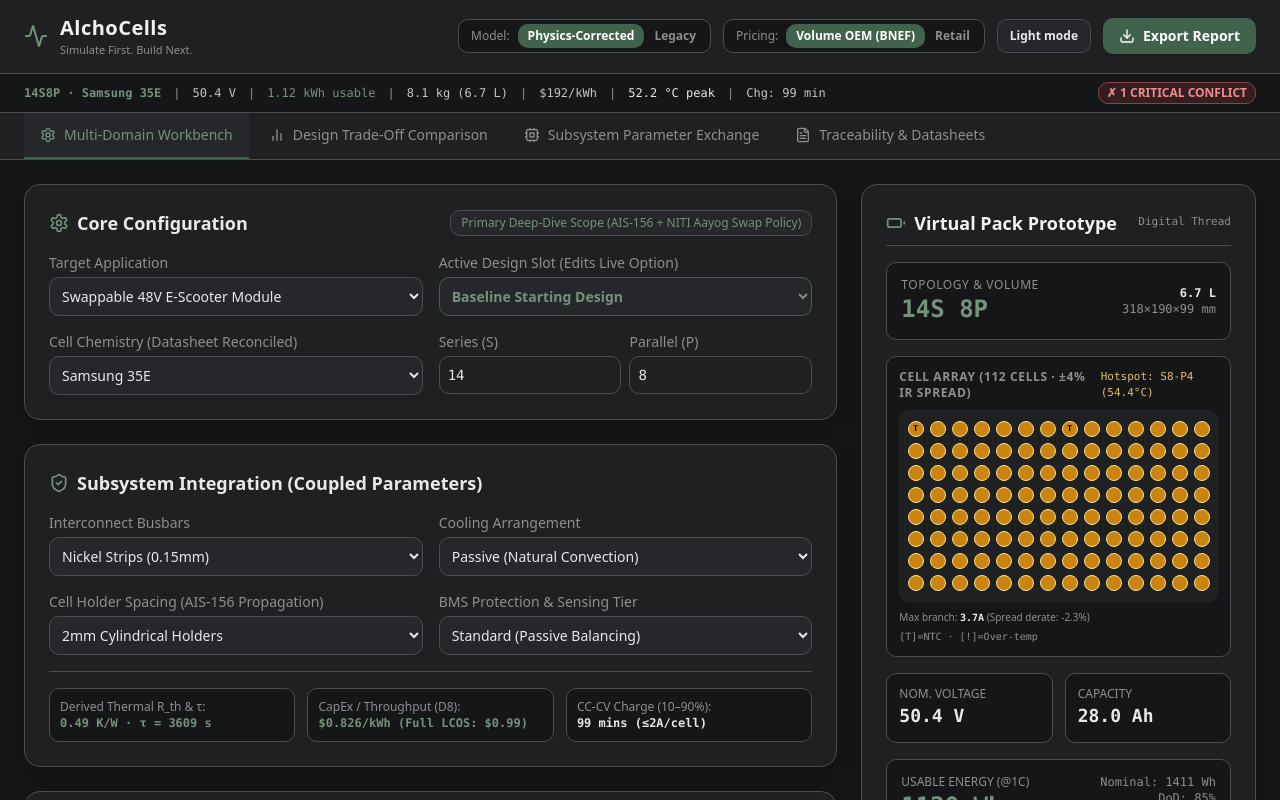
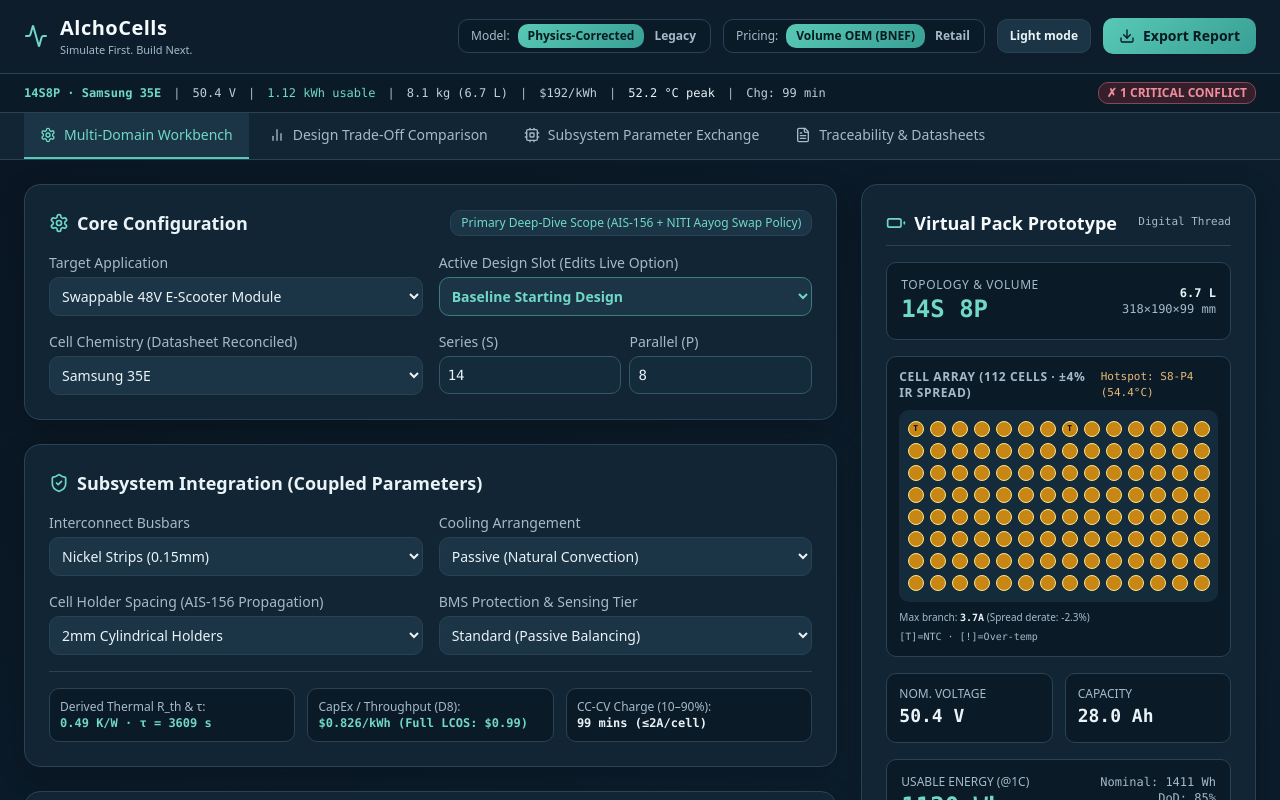
Before and after one commit to aryadityasaha2007-dot/alchocells, a React (Vite) app: page / in a window 1280 px wide. Shown: the top 800 px of the page. Built offline with nearby package versions, Linux system fonts and the light colour scheme.

Commit message:
Update index.css

```diff
--- a/src/index.css
+++ b/src/index.css
@@ -1,159 +1,189 @@
+
 
 @tailwind base;
 @tailwind components;
 @tailwind utilities;
 
-/* ===== Palette =====
-   Canvas   #151618   Cards  #1E2022
-   Titanium #8E8E93   Sage   #42634B
-   Text     #E8E9EB   Border #4A4D53
+/* ===== MIDNIGHT OCEAN THEME =====
+   Canvas       #091521
+   Cards        #122535
+   Inner        #1B3446
+   Borders      #294354
+   Text         #EAF3F7
+   Secondary    #A5BAC8
+   Primary      #58C9B5
+   Highlight    #E4B979
 */
+
+:root {
+  color-scheme: dark;
+}
 
 body {
   font-family: 'Plus Jakarta Sans', system-ui, sans-serif;
-  background: #151618 !important;
-  color: #E8E9EB;
+  background: #091521 !important;
+  color: #EAF3F7;
 }
 
 /* canvas, header, tab bar */
 .min-h-screen {
-  background: #151618 !important;
-  color: #E8E9EB;
+  background: linear-gradient(145deg, #091521, #0D1E2D 55%, #0A1824) !important;
+  color: #EAF3F7;
 }
 
 header.bg-slate-900 {
-  background: #1E2022 !important;
-  border-color: #4A4D53 !important;
+  background: #0D1D2B !important;
+  border-color: #294354 !important;
 }
 
 [role="tablist"] {
-  background: #1E2022 !important;
-  border-color: #4A4D53 !important;
+  background: #122535 !important;
+  border-color: #294354 !important;
 }
 
 /* cards and inner boxes */
 .bg-slate-900 {
-  background-color: #1E2022 !important;
+  background-color: #122535 !important;
 }
 
-.bg-slate-950, .bg-slate-950\/60, .bg-slate-950\/50 {
-  background-color: #151618 !important;
+.bg-slate-950,
+.bg-slate-950\/60,
+.bg-slate-950\/50 {
+  background-color: #0B1A27 !important;
 }
 
 .bg-slate-900\/90 {
-  background-color: #1E2022 !important;
+  background-color: #142B3C !important;
 }
 
-.bg-slate-800, .bg-slate-800\/50 {
-  background-color: #25272A !important;
+.bg-slate-800,
+.bg-slate-800\/50 {
+  background-color: #1B3446 !important;
 }
 
 .bg-slate-700 {
-  background-color: #4A4D53 !important;
+  background-color: #294354 !important;
 }
 
 .bg-slate-900.rounded-md {
-  box-shadow: 0 4px 16px rgba(0, 0, 0, 0.25);
+  box-shadow: 0 8px 28px rgba(0, 0, 0, 0.22);
+  border: 1px solid #294354;
 }
 
 /* borders */
-.border-slate-800, .border-slate-700 {
-  border-color: #4A4D53 !important;
+.border-slate-800,
+.border-slate-700 {
+  border-color: #294354 !important;
 }
 
 .divide-slate-800 > :not([hidden]) ~ :not([hidden]) {
-  border-color: #34373C !important;
+  border-color: #223A4B !important;
 }
 
 .border-dashed {
-  border-color: #8E8E93 !important;
+  border-color: #527083 !important;
 }
 
 /* text */
 .text-white {
-  color: #F2F2F3 !important;
+  color: #F5FAFC !important;
 }
 
-.text-slate-100, .text-slate-200 {
-  color: #E8E9EB !important;
+.text-slate-100,
+.text-slate-200 {
+  color: #EAF3F7 !important;
 }
 
 .text-slate-300 {
-  color: #C3C5C9 !important;
+  color: #C1D0DA !important;
 }
 
-.text-slate-400, .text-slate-500, .text-slate-600 {
-  color: #8E8E93 !important;
+.text-slate-400,
+.text-slate-500,
+.text-slate-600 {
+  color: #A5BAC8 !important;
 }
 
-/* sage green: links, callouts, icons, active tab */
-.text-cyan-300, .text-cyan-400, .text-cyan-500,
-.text-emerald-400, .text-emerald-500,
-.text-indigo-400, .text-blue-400, .text-blue-300 {
-  color: #76927B !important;
+/* primary accent: arctic teal */
+.text-cyan-300,
+.text-cyan-400,
+.text-cyan-500,
+.text-emerald-400,
+.text-emerald-500 {
+  color: #70D8C7 !important;
+}
+
+.text-indigo-400,
+.text-blue-400,
+.text-blue-300 {
+  color: #80B8D6 !important;
 }
 
 .border-cyan-500 {
-  border-color: #42634B !important;
+  border-color: #58C9B5 !important;
 }
 
 .border-cyan-800\/70,
 .border-cyan-700\/60,
 .border-cyan-500\/40 {
-  border-color: #42634B !important;
+  border-color: #397E7B !important;
 }
 
 .bg-cyan-500\/20 {
-  background-color: rgba(66, 99, 75, 0.22) !important;
+  background-color: rgba(88, 201, 181, 0.16) !important;
 }
 
 .bg-cyan-950\/30 {
-  background-color: rgba(66, 99, 75, 0.16) !important;
+  background-color: rgba(88, 201, 181, 0.10) !important;
 }
 
 .accent-cyan-500,
 .accent-indigo-500,
 .accent-blue-500 {
-  accent-color: #42634B !important;
+  accent-color: #58C9B5 !important;
 }
 
 /* buttons */
-.bg-cyan-600, .bg-cyan-500, .bg-emerald-600 {
-  background-color: #42634B !important;
-  color: #FFFFFF !important;
+.bg-cyan-600,
+.bg-cyan-500,
+.bg-emerald-600 {
+  background: linear-gradient(135deg, #58C9B5, #399F96) !important;
+  color: #071A20 !important;
 }
 
 .hover\:bg-cyan-500:hover {
-  background-color: #52765B !important;
+  background-color: #70D8C7 !important;
 }
 
 .hover\:bg-slate-800:hover,
 .hover\:bg-slate-700:hover {
-  background-color: #34373C !important;
+  background-color: #294354 !important;
 }
 
 .hover\:bg-slate-800\/50:hover,
 .hover\:bg-slate-800\/40:hover {
-  background-color: #25272A !important;
+  background-color: #1B3446 !important;
 }
 
 .hover\:text-white:hover,
 .hover\:text-slate-200:hover {
-  color: #76927B !important;
+  color: #70D8C7 !important;
 }
 
 /* inputs and dropdowns */
-select, input[type="number"] {
-  background-color: #1E2022 !important;
-  border: 1px solid #4A4D53 !important;
-  color: #E8E9EB !important;
+select,
+input[type="number"] {
+  background-color: #142B3C !important;
+  border: 1px solid #36566B !important;
+  color: #EAF3F7 !important;
   border-radius: 10px !important;
 }
 
-select:focus, input[type="number"]:focus {
+select:focus,
+input[type="number"]:focus {
   outline: none;
-  box-shadow: 0 0 0 3px rgba(66, 99, 75, 0.30);
-  border-color: #42634B !important;
+  box-shadow: 0 0 0 3px rgba(88, 201, 181, 0.20);
+  border-color: #58C9B5 !important;
 }
 
 /* rounded corners */
@@ -165,48 +195,48 @@ select:focus, input[type="number"]:focus {
   border-radius: 10px !important;
 }
 
-/* keep warning and error meaning, but dark and readable */
+/* status colours */
 .bg-rose-950\/40,
 .bg-rose-950\/80,
 .bg-red-950\/80,
 .bg-red-900\/50 {
-  background-color: #351E20 !important;
+  background-color: #351F2B !important;
 }
 
 .bg-amber-950\/40,
 .bg-amber-950\/80,
 .bg-amber-900\/50 {
-  background-color: #352B1A !important;
+  background-color: #382D1D !important;
 }
 
 .bg-emerald-950,
 .bg-emerald-950\/80,
 .bg-emerald-900\/50 {
-  background-color: #1D3023 !important;
+  background-color: #14372F !important;
 }
 
 .bg-blue-950\/80 {
-  background-color: #202B3C !important;
+  background-color: #192F49 !important;
 }
 
 .border-rose-800,
 .border-rose-700,
 .border-red-800 {
-  border-color: #854747 !important;
+  border-color: #85485B !important;
 }
 
 .border-amber-800,
 .border-amber-700 {
-  border-color: #806A3C !important;
+  border-color: #8C7042 !important;
 }
 
 .border-emerald-800,
 .border-emerald-700 {
-  border-color: #42634B !important;
+  border-color: #397E69 !important;
 }
 
 .border-blue-800 {
-  border-color: #455B7C !important;
+  border-color: #426B91 !important;
 }
 
 .text-rose-200,
@@ -214,43 +244,44 @@ select:focus, input[type="number"]:focus {
 .text-rose-400,
 .text-red-300,
 .text-red-400 {
-  color: #F08B8B !important;
+  color: #F08D9D !important;
 }
 
 .text-amber-200,
 .text-amber-300,
 .text-amber-400,
 .text-orange-400 {
-  color: #E6BB69 !important;
+  color: #E4B979 !important;
 }
 
 /* charts */
 .recharts-text,
 .recharts-text tspan {
-  fill: #8E8E93 !important;
+  fill: #A5BAC8 !important;
 }
 
 .recharts-legend-item-text {
-  color: #C3C5C9 !important;
+  color: #C1D0DA !important;
 }
 
 .recharts-cartesian-grid line,
 .recharts-polar-grid-concentric-polygon {
-  stroke: #34373C !important;
+  stroke: #294354 !important;
 }
 
-/* buttons feel */
+/* buttons and interaction */
 button {
-  transition: transform 0.12s, filter 0.12s;
+  transition: all 0.2s ease;
 }
 
 button:hover {
-  filter: brightness(1.08);
+  filter: brightness(1.12);
 }
 
 button:active {
   transform: translateY(1px);
 }
+
 
 
 /* ================= LIGHT THEME ================= */
```
